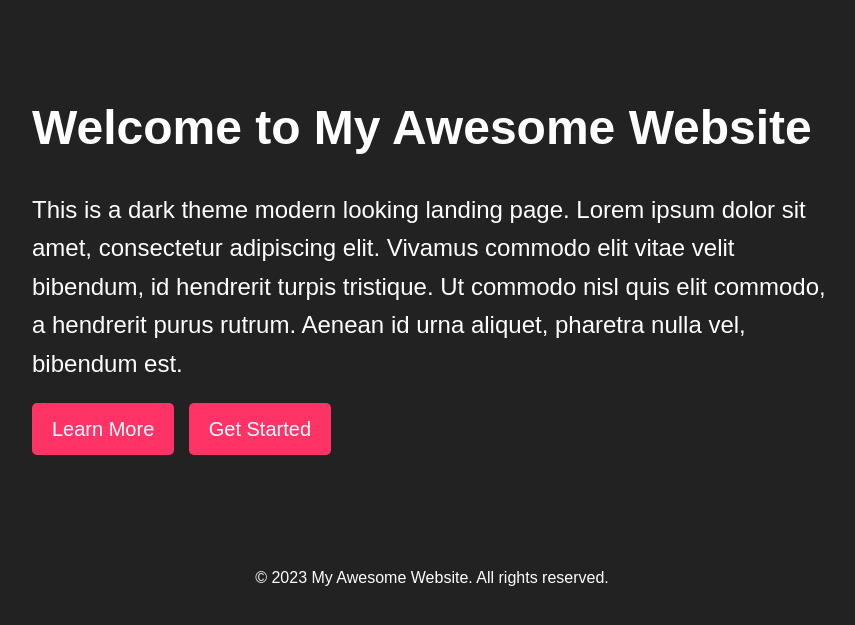
After one commit to Fengy2001/portfolioWebsiteBackend, a Django app: page / in a window 1280 px wide. The commit adds this page. Shown: the top 625 px of the page, without its empty margins (208-1063 px from the left). Run offline with Django 4.2, Linux system fonts and the light colour scheme.

Commit message:
Fix directories

```diff
--- /dev/null
+++ b/landingPage/templates/landing.html
@@ -0,0 +1,67 @@
+<!DOCTYPE html>
+<html>
+<head>
+    <title>Place Holder Landing Page</title>
+    <meta charset="utf-8">
+    <meta name="viewport" content="width=device-width, initial-scale=1">
+    <style>
+    body {
+    background-color: #222;
+    color: #fff;
+    font-family: Arial, sans-serif;
+    font-size: 16px;
+    line-height: 1.6;
+  }
+
+  .container {
+    max-width: 800px;
+    margin: 0 auto;
+    padding: 50px;
+  }
+
+  h1 {
+    font-size: 48px;
+    margin-bottom: 20px;
+  }
+
+  p {
+    font-size: 24px;
+    margin-bottom: 20px;
+  }
+
+  .btn {
+    display: inline-block;
+    background-color: #ff3366;
+    color: #fff;
+    padding: 10px 20px;
+    font-size: 20px;
+    border-radius: 5px;
+    text-decoration: none;
+    margin-right: 10px;
+    margin-bottom: 10px;
+    transition: background-color 0.3s ease;
+  }
+
+  .btn:hover {
+    background-color: #cc0033;
+  }
+
+  footer {
+    text-align: center;
+    margin-top: 50px;
+  }
+    </style>
+</head>
+<body>
+    <div class="container">
+        <h1>Welcome to My Awesome Website</h1>
+        <p>This is a dark theme modern looking landing page. Lorem ipsum dolor sit amet, consectetur adipiscing elit. Vivamus commodo elit vitae velit bibendum, id hendrerit turpis tristique. Ut commodo nisl quis elit commodo, a hendrerit purus rutrum. Aenean id urna aliquet, pharetra nulla vel, bibendum est.</p>
+        <a href="#" class="btn">Learn More</a>
+        <a href="#" class="btn">Get Started</a>
+    </div>
+
+    <footer>
+        &copy; 2023 My Awesome Website. All rights reserved.
+    </footer>
+</body>
+</html>
--- a/landingPage/templates/landingPage/landing.html
+++ b/landingPage/templates/landingPage/landing.html
@@ -2,7 +2,7 @@
 <html>
 <head>
     {% load static %}
-    <link rel="stylesheet" href="{% static 'landingPage/style.css'%}" />
+    <link rel="stylesheet" href="{% static 'static/style.css'%}" />
     <title>Place Holder Landing Page</title>
     <meta charset="utf-8">
     <meta name="viewport" content="width=device-width, initial-scale=1">
```
Also changed, not shown: landingPage/static/landingPage/style.css (deleted, +0 -45 lines), landingPage/static/style.css (added, +45 -0 lines).
